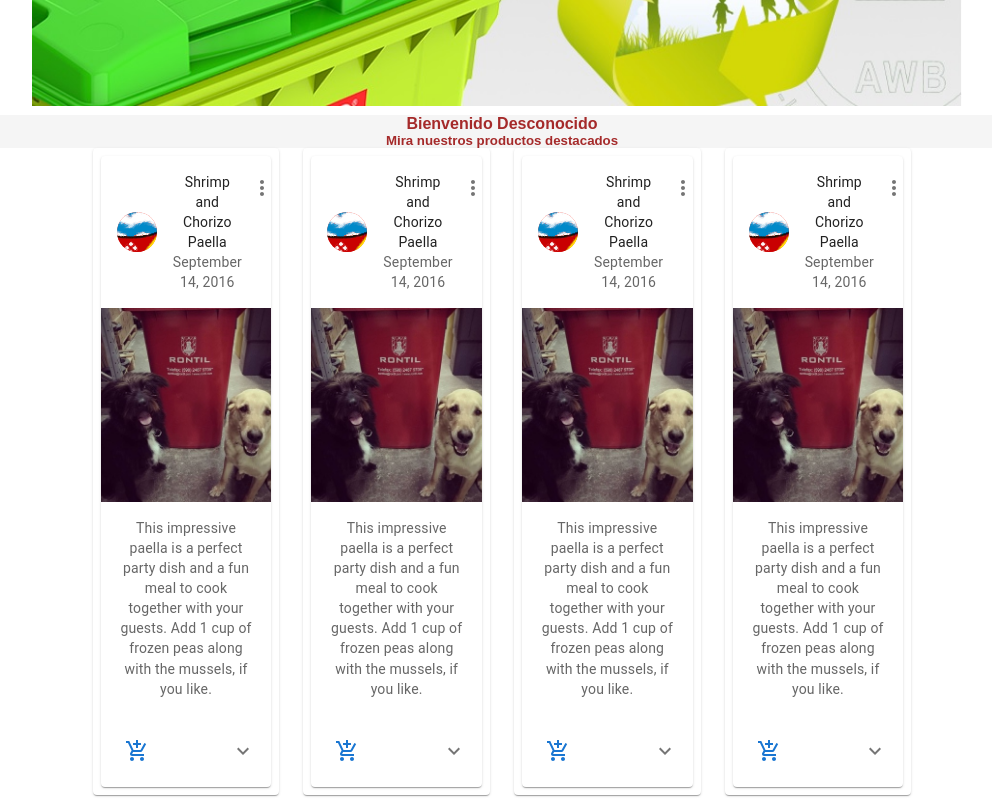
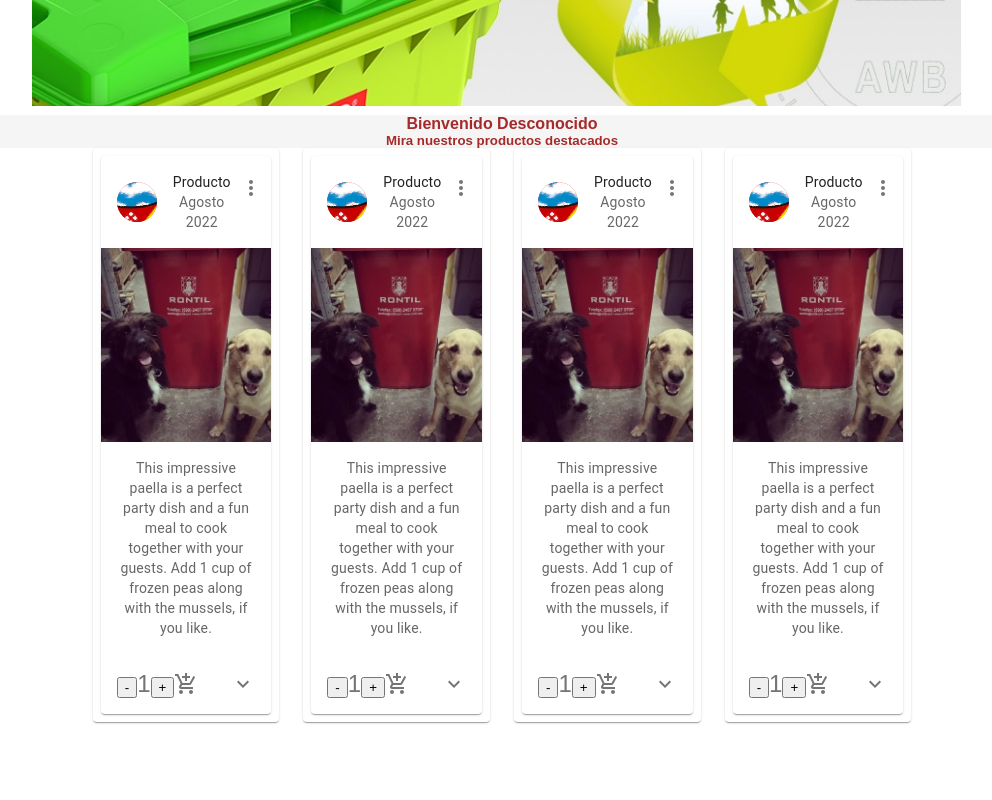
Before and after one commit to josemaria1988/rontil-web-react, a React (Create React App) app: page / in a window 1280 px wide. Shown: the part 257-1057 px from the top of the page, without its empty margins (143-1135 px from the left). After the commit the page ends 984 px from the top, so only its background shows below. Built offline with nearby package versions, Linux system fonts and the light colour scheme.

Commit message:
[ADD] counter

```diff
--- /dev/null
+++ b/src/components/CartWidget/ItemCount.jsx
@@ -0,0 +1,27 @@
+import React, { useState } from "react";
+import './ItemCount.scss'
+
+
+const ItemCount = () => {
+
+
+   let [counter, setCounter] = useState(1)
+
+    const handleSumar = () => {
+        if(counter < 10) setCounter(counter + 1)
+    }
+
+    const handleRestar = () => {
+        if(counter > 1) setCounter(counter - 1)
+    }
+
+    return (
+        <div className="count-box">
+            <button onClick={handleRestar} className="count-btn">-</button>
+            <span className="count-field">{counter}</span>
+            <button onClick={handleSumar} className="count-btn">+</button>
+        </div>
+    )
+}
+
+export default ItemCount
--- a/src/components/ProductCard/ProductCard.jsx
+++ b/src/components/ProductCard/ProductCard.jsx
@@ -14,7 +14,8 @@ import ExpandMoreIcon from '@mui/icons-material/ExpandMore';
 import MoreVertIcon from '@mui/icons-material/MoreVert';
 import logo from '../../assets/img/logo.png'
 import perritos from '../../assets/img/sobrenosotros.jpg'
-import CartWidget from '../CartWidget/CartWidget.jsx'
+import AddShoppingCartIcon from '@mui/icons-material/AddShoppingCart';
+import ItemCount from '../CartWidget/ItemCount';
 
 const ExpandMore = styled((props) => {
   const { expand, ...other } = props;
@@ -47,8 +48,8 @@ export default function ProductCard() {
             <MoreVertIcon />
           </IconButton>
         }
-        title="Shrimp and Chorizo Paella"
-        subheader="September 14, 2016"
+        title="Producto"
+        subheader="Agosto 2022"
       />
       <CardMedia
         component="img"
@@ -65,7 +66,11 @@ export default function ProductCard() {
       </CardContent>
       <CardActions disableSpacing>
         <IconButton aria-label="add to cart">
-          <CartWidget />
+
+          <ItemCount cantidad="1" stock="10"/>
+
+        <AddShoppingCartIcon />
+
         </IconButton>
         <ExpandMore
           expand={expanded}
```
Also changed, not shown: src/components/CartWidget/ItemCount.scss (added).
